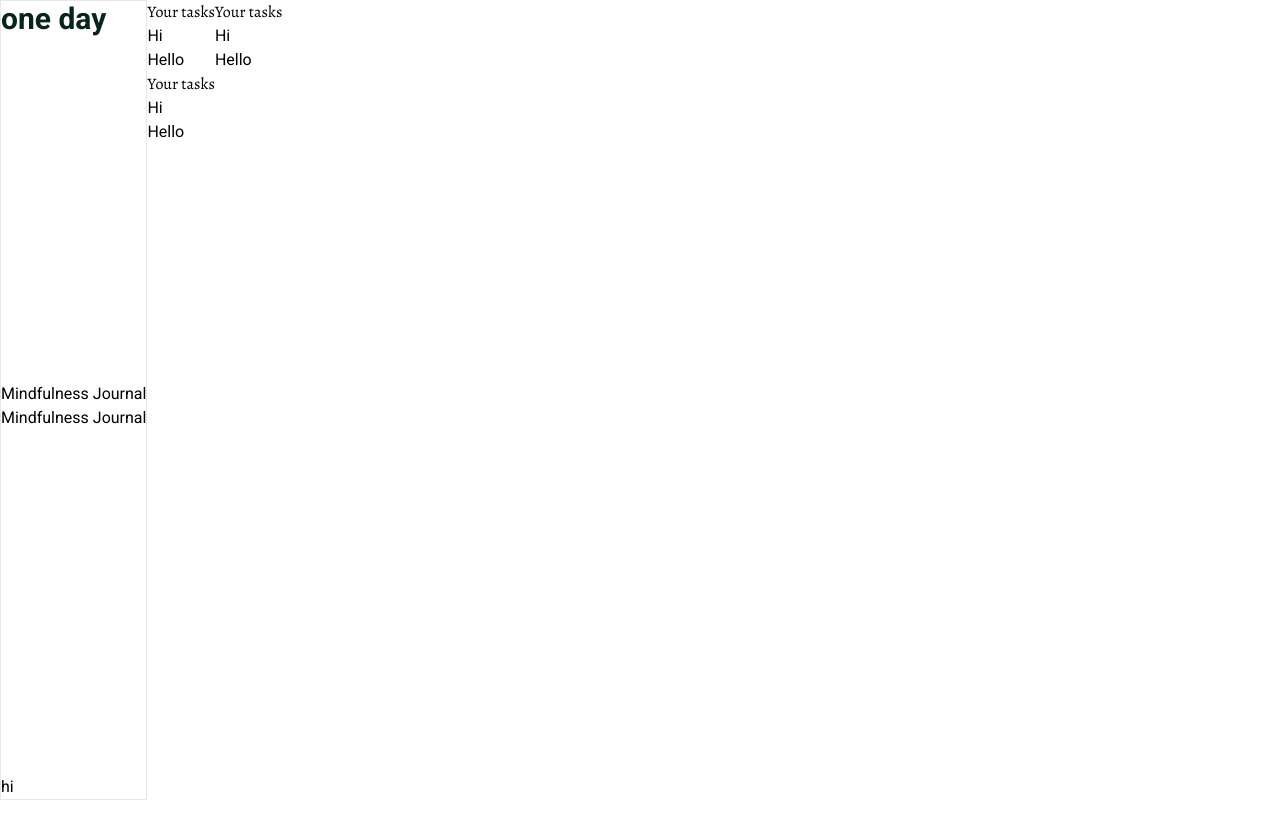
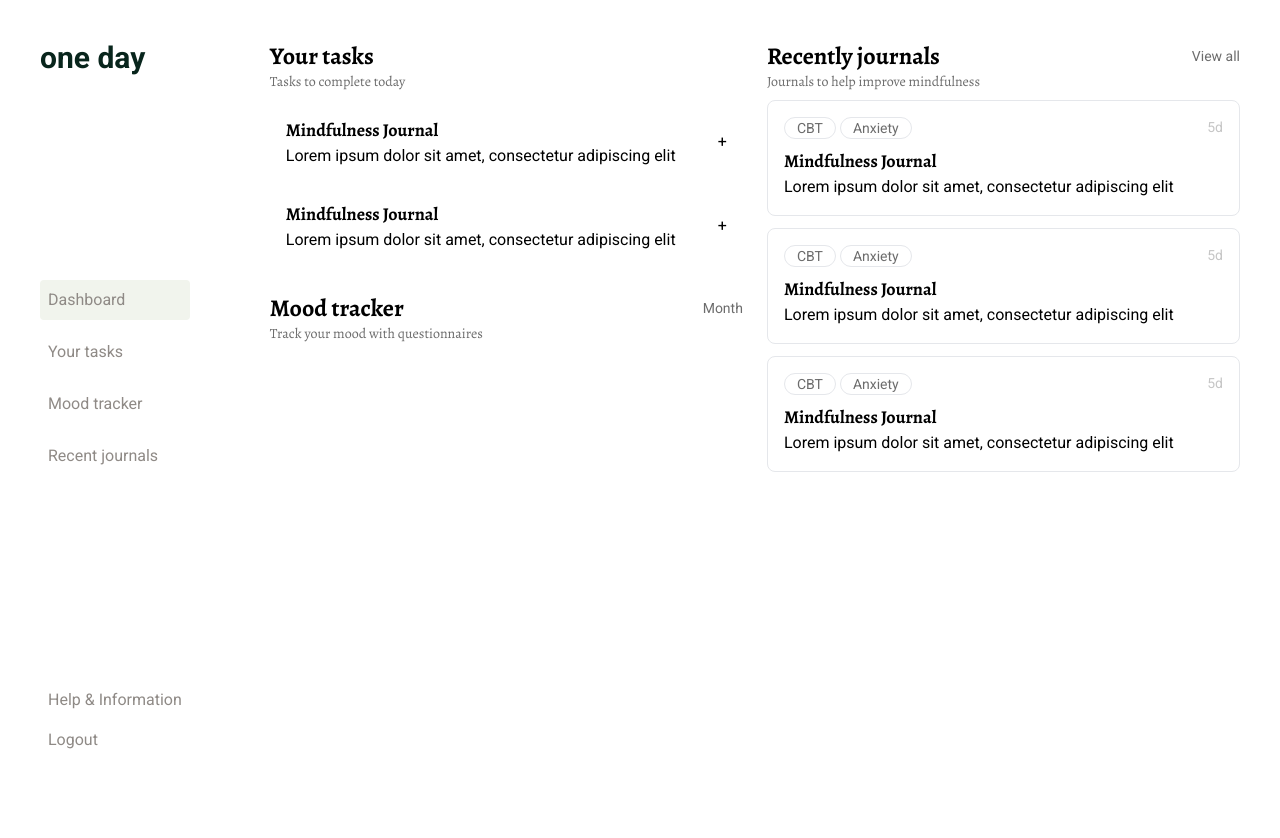
Before and after one commit to arbrsts/oneday, a Next.js app in the folder app/: page /dashboard in a window 1280 px wide. Shown: the top 838 px of the page. After the commit the page ends 800 px from the top, so only its background shows below. Built offline with nearby package versions, Linux system fonts and the light colour scheme.

Commit message:
feat: add graph with d3

```diff
--- a/app/package.json
+++ b/app/package.json
@@ -16,6 +16,7 @@
     "@types/react": "18.2.12",
     "@types/react-dom": "18.2.5",
     "autoprefixer": "10.4.14",
+    "d3": "^7.8.5",
     "eslint": "8.43.0",
     "eslint-config-next": "13.4.6",
     "formik": "^2.4.2",
@@ -35,6 +36,7 @@
     "@storybook/nextjs": "^7.0.23",
     "@storybook/react": "^7.0.23",
     "@storybook/testing-library": "^0.0.14-next.2",
+    "@types/d3": "^7.4.0",
     "@types/react-transition-group": "^4.4.6",
     "eslint-plugin-storybook": "^0.6.12",
     "storybook": "^7.0.23"
--- /dev/null
+++ b/app/src/app/dashboard/Graph.tsx
@@ -0,0 +1,91 @@
+"use client";
+
+import * as d3 from "d3";
+import { useEffect } from "react";
+
+const Graph = () => {
+  useEffect(() => {
+    // do not recreate graph if it already exists
+    if (d3.select("#my_dataviz").node()) {
+      return;
+    }
+
+    // set the dimensions and margins of the graph
+    const margin = { top: 10, right: 30, bottom: 30, left: 60 },
+      width = 460 - margin.left - margin.right,
+      height = 400 - margin.top - margin.bottom;
+
+    // append the svg object to the body of the page
+    const svg = d3
+      .select("#my_dataviz")
+      .append("svg")
+      .attr("width", width + margin.left + margin.right)
+      .attr("height", height + margin.top + margin.bottom)
+      .append("g")
+      .attr("transform", `translate(${margin.left},${margin.top})`);
+
+    //Read the data
+    d3.csv(
+      "https://raw.githubusercontent.com/holtzy/D3-graph-gallery/master/DATA/connectedscatter.csv",
+      // When reading the csv, I must format variables:
+      function (d) {
+        if (!d.date || !d.value) {
+          throw new Error("Date is missing");
+        }
+        const date = d3.timeParse("%Y-%m-%d")(d.date);
+        if (!date) {
+          throw new Error("Date is missing");
+        }
+
+        return { date, value: d.value };
+      }
+    ).then(
+      // Now I can use this dataset:
+      function (data) {
+        // Add X axis --> it is a date format
+        const x = d3
+          .scaleTime()
+          .domain(d3.extent(data, (d) => d.date) as Iterable<Date>)
+          .range([0, width]);
+
+        x(new Date());
+        svg
+          .append("g")
+          .attr("transform", "translate(0," + height + ")")
+          .call(d3.axisBottom(x));
+        // Add Y axis
+        const y = d3.scaleLinear().domain([8000, 9200]).range([height, 0]);
+        svg.append("g").call(d3.axisLeft(y));
+        // Add the line
+
+        svg
+          .append("path")
+          .datum(data)
+          .attr("fill", "none")
+          .attr("stroke", "#69b3a2")
+          .attr("stroke-width", 1.5)
+          .attr(
+            "d",
+            d3
+              .line<{ date: Date; value: string }>()
+              .x((d) => x(d.date))
+              .y((d) => y(parseInt(d.value)))
+          );
+        // Add the points
+        svg
+          .append("g")
+          .selectAll("dot")
+          .data(data)
+          .join("circle")
+          .attr("cx", (d) => x(d.date))
+          .attr("cy", (d) => y(parseInt(d.value)))
+          .attr("r", 5)
+          .attr("fill", "#69b3a2");
+      }
+    );
+  });
+
+  return <div id="my_dataviz"></div>;
+};
+
+export default Graph;
--- a/app/src/app/dashboard/layout.tsx
+++ b/app/src/app/dashboard/layout.tsx
@@ -3,5 +3,5 @@ export default function AuthLayout({
 }: {
   children: React.ReactNode;
 }) {
-  return <>{children}</>;
+  return <div className="">{children}</div>;
 }
--- a/app/src/app/dashboard/page.tsx
+++ b/app/src/app/dashboard/page.tsx
@@ -1,7 +1,75 @@
-const NavbarItem = () => {
+import { ReactElement, ReactNode } from "react";
+import Graph from "./Graph";
+
+const NavbarItem = ({
+  active,
+  children,
+}: {
+  active?: boolean;
+  children: ReactNode;
+}) => {
   return (
-    <div>
-      <div>Mindfulness Journal</div>
+    <div
+      className={`text-[#8F8A86] p-2 rounded ${
+        active ? "bg-[#F1F4ED] text-[#575757]" : ""
+      } `}
+    >
+      <div>{children}</div>
+    </div>
+  );
+};
+
+const Subpanel = ({
+  title,
+  subtitle,
+  button,
+  children,
+}: {
+  title: ReactNode;
+  subtitle?: ReactNode;
+  button?: ReactNode;
+  children?: ReactNode;
+}) => {
+  return (
+    <div className="">
+      <div className="mb-2">
+        <span className="flex justify-between">
+          <h2 className="text-2xl font-bold">{title}</h2>
+          <button className="text-sm text-[#6C6C6C]">{button}</button>
+        </span>
+        <h3 className="text-[#6C6C6C] text-sm">{subtitle}</h3>
+      </div>
+      {children}
+    </div>
+  );
+};
+
+const SubpanelYourTasksItem = () => {
+  return (
+    <div className="flex justify-between rounded-lg p-4 items-center hover:bg-[#F4F4F3]">
+      <div>
+        <h3 className="font-bold text-lg">Mindfulness Journal</h3>
+        <p>Lorem ipsum dolor sit amet, consectetur adipiscing elit</p>
+      </div>
+      <div>+</div>
+    </div>
+  );
+};
+
+const SubpanelRecentJournalsItem = () => {
+  return (
+    <div className="flex  justify-between rounded-lg p-4 hover:bg-[#F4F4F3] border">
+      <div>
+        <div className="flex gap-1 mb-2">
+          <p className="border rounded-full px-3 text-sm text-[#6C6C6C]">CBT</p>
+          <p className="border rounded-full px-3 text-sm text-[#6C6C6C]">
+            Anxiety
+          </p>
+        </div>
+        <h3 className="font-bold text-lg">Mindfulness Journal</h3>
+        <p>Lorem ipsum dolor sit amet, consectetur adipiscing elit</p>
+      </div>
+      <div className="text-sm text-[#C6C6C6]">5d</div>
     </div>
   );
 };
@@ -9,39 +77,45 @@ const NavbarItem = () => {
 const App = () => {
   return (
     <div className="flex">
-      <aside className="flex flex-col content-center justify-between h-screen sticky top-0 border">
+      <aside className="flex shrink-0 flex-col content-center justify-between h-screen sticky top-0 p-10">
         <h1 className="text-3xl text-[#08251C] font-bold font-sans">one day</h1>
-        <div className="">
-          <NavbarItem />
-          <NavbarItem />
-        </div>
-        hi
-      </aside >
-      <main className="flex">
-        <div className="flex-col h-[2000px]">
-          <div>
-            <h2>Your tasks</h2>
-            <ul>
-              <li>Hi</li>
-              <li>Hello</li>
-            </ul>
-          </div>
-          <div>
-            <h2>Your tasks</h2>
-            <ul>
-              <li>Hi</li>
-              <li>Hello</li>
-            </ul>
-          </div>
+        <div className="flex flex-col gap-3">
+          <NavbarItem active={true}>Dashboard</NavbarItem>
+          <NavbarItem>Your tasks </NavbarItem>
+          <NavbarItem>Mood tracker</NavbarItem>
+          <NavbarItem>Recent journals</NavbarItem>
         </div>
         <div>
-          <div>
-            <h2>Your tasks</h2>
-            <ul>
-              <li>Hi</li>
-              <li>Hello</li>
-            </ul>
-          </div>
+          <NavbarItem>Help & Information</NavbarItem>
+          <NavbarItem>Logout</NavbarItem>
+        </div>
+      </aside>
+      <main className="grid grid-cols-2 p-10 w-full gap-6">
+        <div className="flex flex-col gap-6">
+          <Subpanel title="Your tasks" subtitle="Tasks to complete today">
+            <SubpanelYourTasksItem></SubpanelYourTasksItem>
+            <SubpanelYourTasksItem></SubpanelYourTasksItem>
+          </Subpanel>
+          <Subpanel
+            title="Mood tracker"
+            subtitle="Track your mood with questionnaires"
+            button="Month"
+          >
+            <Graph />
+          </Subpanel>
+        </div>
+        <div>
+          <Subpanel
+            title="Recently journals"
+            subtitle="Journals to help improve mindfulness"
+            button="View all"
+          >
+            <div className="flex flex-col gap-3">
+              <SubpanelRecentJournalsItem></SubpanelRecentJournalsItem>
+              <SubpanelRecentJournalsItem></SubpanelRecentJournalsItem>
+              <SubpanelRecentJournalsItem></SubpanelRecentJournalsItem>
+            </div>
+          </Subpanel>
         </div>
       </main>
     </div>
--- a/app/src/app/globals.css
+++ b/app/src/app/globals.css
@@ -10,7 +10,7 @@ body {
   @apply font-sans;
 }
 
-h1, h2 {
+h1, h2, h3, h4, h5, h6 {
   @apply font-serif;
 }
 
```
Also changed, not shown: 1 other file (tests, documents, lock files or other folders).
